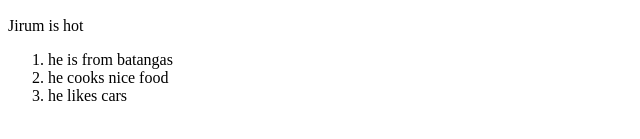
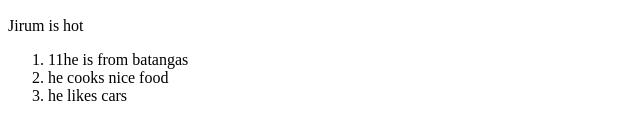
Before and after one commit to jzkatigbak21/git_test, a plain HTML site: page html-boilerplate/index.html in a window 1280 px wide. Shown: the part 545-684 px from the top of the page, 0-640 px from the left. Drawn offline with Linux system fonts and the light colour scheme.

Commit message:
add letters to html-boiler/indet.html

```diff
--- a/html-boilerplate/index.html
+++ b/html-boilerplate/index.html
@@ -20,7 +20,7 @@
   <p>Jirum is hot</p>
 
   <ol>
-    <li>he is from batangas</li>
+    <li>11he is from batangas</li>
     <li>he cooks nice food</li>
     <li>he likes cars</li>
   </ol>
```
